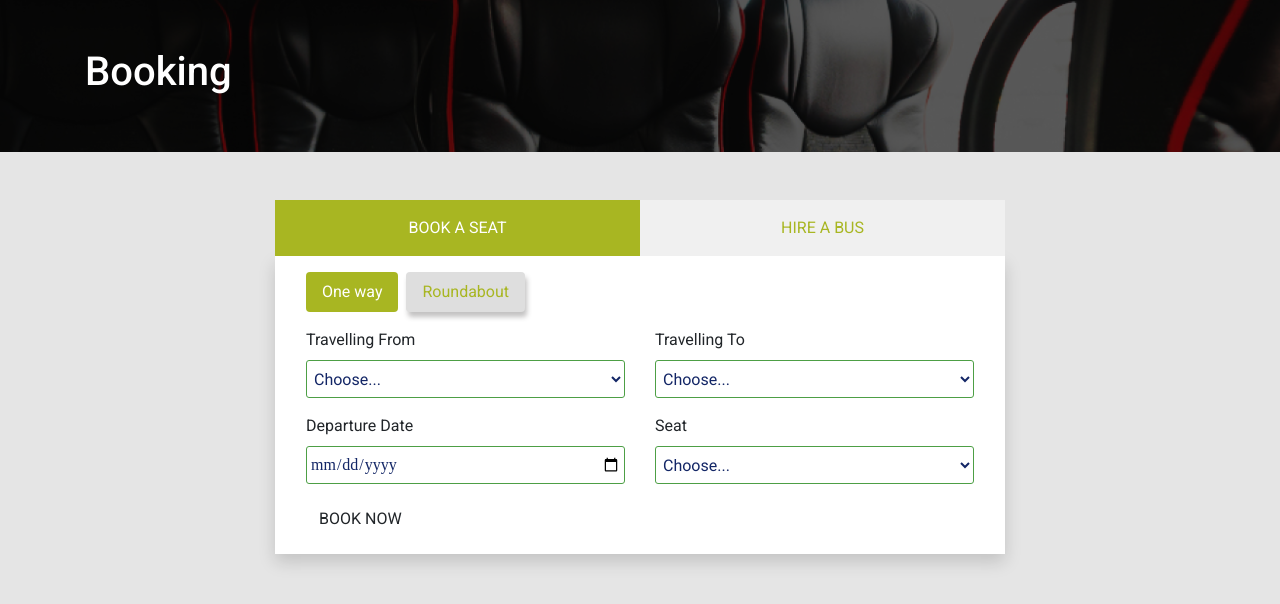
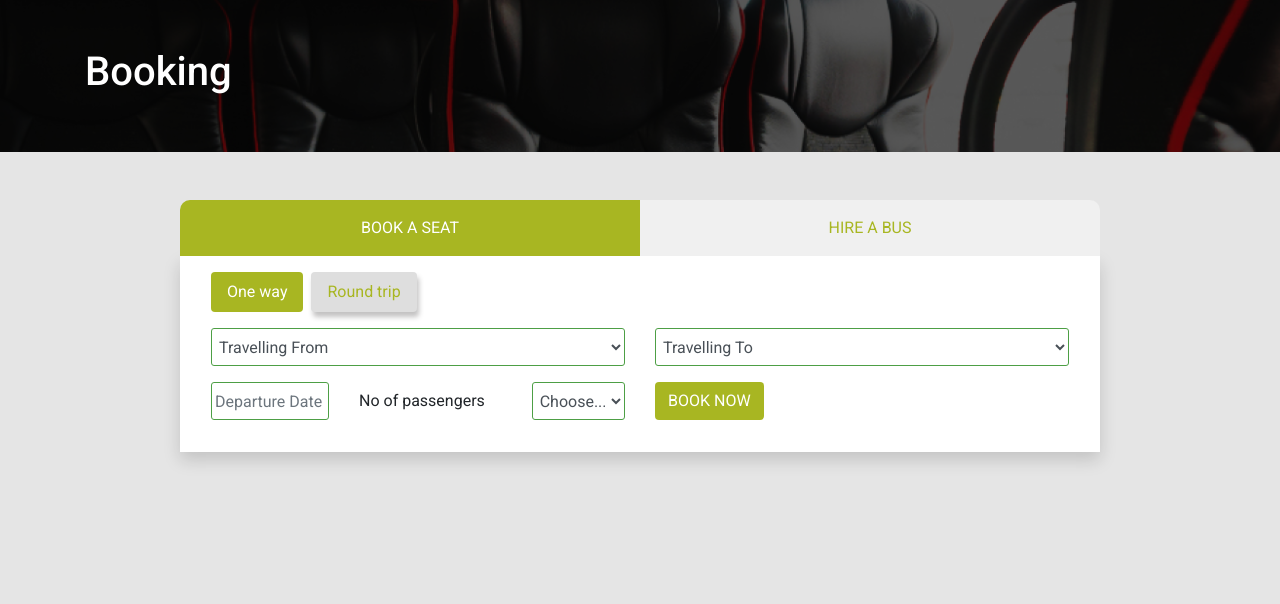
Before and after one commit to iballi2017/pmtransit, a PHP site: page /user/booking.php in a window 1280 px wide. Shown: the part 64-668 px from the top of the page. Run offline with PHP 8.4, Linux system fonts and the light colour scheme; some libraries are stand-ins or nearby versions.

Commit message:
19/02/2020 commit

```diff
--- a/css/style.css
+++ b/css/style.css
@@ -84,7 +84,7 @@ input[type="tel"],
 input[type="date"],
 input[type="time"],
 textarea {
-  color: #132666;
+  font-family: "Roboto", sans-serif;
   border: 1px solid #ccc;
   border-radius: 3px;
   padding: 3px;
@@ -126,7 +126,7 @@ textarea {
   background-color: #a8b622;
   color: #ffffff; }
   .custom-form-btn:hover {
-    background-color: #a8b622 !important;
+    background-color: #c3d03f !important;
     color: #ffffff; }
   .custom-form-btn:focus {
     border: 1px solid #a8b622;
@@ -267,9 +267,17 @@ navbar brand logo modified for screen-readers
   border-radius: 0 !important;
   padding-top: 1em;
   padding-bottom: 1em; }
+  .hero-tab-nav-links:hover {
+    color: #4d9f45; }
   .hero-tab-nav-links.active {
     background-color: #a8b622 !important;
     color: #ffffff; }
+
+.curve-left-top {
+  border-radius: 10px 0 0 0 !important; }
+
+.curve-right-top {
+  border-radius: 0 10px 0 0 !important; }
 
 .book-a-seat-tab-nav-links {
   background-color: #dedede;
--- a/css/style.scss
+++ b/css/style.scss
@@ -6,9 +6,11 @@
 $OneViewport: 100vh;
 $greenishColor: #4d9f45;
 $greenishLightColor: #a8b622;
+$greenishLightColor2: #c3d03f;
 $greyishColor: #dedede;
 $white: #ffffff;
 $lightBlue: #2589bd;
+$mainFontfamily: "Roboto", sans-serif;
 
 body {
   margin: 0;
@@ -103,7 +105,7 @@ input[type="tel"],
 input[type="date"],
 input[type="time"],
 textarea {
-  color: rgb(19, 38, 102);
+  font-family: $mainFontfamily;
   border: 1px solid #ccc;
   border-radius: 3px;
   padding: 3px;
@@ -132,7 +134,7 @@ textarea {
   background-color: $greenishLightColor;
   color: $white;
   &:hover {
-    background-color: $greenishLightColor !important;
+    background-color: $greenishLightColor2 !important;
     color: $white;
   }
   &:focus {
@@ -319,10 +321,21 @@ navbar brand logo modified for screen-readers
   border-radius: 0 !important;
   padding-top: 1em;
   padding-bottom: 1em;
+  &:hover {
+    color: $greenishColor;
+  }
   &.active {
     background-color: $greenishLightColor !important;
     color: $white;
   }
+}
+
+.curve-left-top {
+  border-radius: 10px 0 0 0 !important;
+}
+
+.curve-right-top {
+  border-radius: 0 10px 0 0 !important;
 }
 
 .book-a-seat-tab-nav-links {
--- a/includes/footer.php
+++ b/includes/footer.php
@@ -1,5 +1,3 @@
-
-
 <footer class="pt-5">
 
     <div class="container">
@@ -25,7 +23,7 @@
                         <a href="#" class="footer-links">About us</a>
                     </li>
                     <li>
-                        <a href="#" class="footer-links">FAQ</a>
+                        <a href="../user/faq.php" class="footer-links">FAQ</a>
                     </li>
                     <li>
                         <a href="#" class="footer-links">Privacy policy</a>
--- a/user/booking.php
+++ b/user/booking.php
@@ -15,17 +15,18 @@ include_once '../includes/header.php'; ?>
 
     <div class="container hero-booking-form my-5">
         <div class="row">
-            <div class="col-12 col-md-8 offset-md-2">
+            <div class="col-12 col-md-10 offset-md-1">
                 <ul class="nav row nav-pills col-block hero-main-nav-pills no-gutters" id="pills-tab" role="tablist">
                     <li class="nav-item col-12 col-md-6">
-                        <a class="nav-link active text-center hero-tab-nav-links btn-block" id="pills-seat-booking-tab"
-                            data-toggle="pill" href="#pills-seat-booking" role="tab" aria-controls="pills-seat-booking"
-                            aria-selected="true">BOOK A SEAT</a>
+                        <a class="nav-link active text-center hero-tab-nav-links curve-left-top btn-block"
+                            id="pills-seat-booking-tab" data-toggle="pill" href="#pills-seat-booking" role="tab"
+                            aria-controls="pills-seat-booking" aria-selected="true"
+                            style="border-radius: 10px 0px 0px 0px">BOOK A SEAT</a>
                     </li>
                     <li class="nav-item col-12 col-md-6">
-                        <a class="nav-link text-center hero-tab-nav-links" id="pills-bus-hire-tab" data-toggle="pill"
-                            href="#pills-bus-hire" role="tab" aria-controls="pills-bus-hire" aria-selected="false">HIRE
-                            A BUS</a>
+                        <a class="nav-link text-center hero-tab-nav-links curve-right-top" id="pills-bus-hire-tab"
+                            data-toggle="pill" href="#pills-bus-hire" role="tab" aria-controls="pills-bus-hire"
+                            aria-selected="false">HIRE A BUS</a>
                     </li>
                 </ul>
                 <div class="tab-content hero-tab-main-content-wrapper p-3 mb-5 shadow" id="pills-tabContent">
@@ -45,7 +46,7 @@ include_once '../includes/header.php'; ?>
                                         <li class="nav-item">
                                             <a class="nav-link book-a-seat-tab-nav-links ml-1" id="pills-roundAbout-tab"
                                                 data-toggle="pill" href="#pills-roundAbout" role="tab"
-                                                aria-controls="pills-roundAbout" aria-selected="false">Roundabout</a>
+                                                aria-controls="pills-roundAbout" aria-selected="false">Round trip</a>
                                         </li>
                                     </ul>
                                     <div class="tab-content text-left" id="pills-tabContent">
@@ -57,17 +58,15 @@ include_once '../includes/header.php'; ?>
                                                 <div class="row">
 
                                                     <div class="form-group col-12 col-md-6">
-                                                        <label for="travellingFrom">Travelling From</label>
                                                         <select id="travellingFrom" class="form-control">
-                                                            <option selected>Choose...</option>
+                                                            <option selected>Travelling From</option>
                                                             <option>...</option>
                                                         </select>
                                                     </div>
 
                                                     <div class="form-group col-12 col-md-6">
-                                                        <label for="travellingTo">Travelling To</label>
                                                         <select id="travellingTo" class="form-control">
-                                                            <option selected>Choose...</option>
+                                                            <option selected>Travelling To</option>
                                                             <option>...</option>
                                                         </select>
                                                     </div>
@@ -76,68 +75,87 @@ include_once '../includes/header.php'; ?>
 
                                                 <div class="row">
 
-                                                    <div class="form-group col-12 col-md-6">
-                                                        <label for="departureDate">Departure
-                                                            Date</label>
-                                                        <input type="date" class="form-control" id="departureDate">
+                                                    <div class="form-group col-12 col-md-2">
+                                                        <input type="text" class="form-control" id="departureDate"
+                                                            placeholder="Departure Date">
                                                     </div>
 
-                                                    <div class="form-group col-12 col-md-6">
-                                                        <label for="seat">Seat</label>
-                                                        <select id="seat" class="form-control">
-                                                            <option selected>Choose...</option>
-                                                            <option>...</option>
-                                                        </select>
+                                                    <div class="form-group col-12 col-md-4">
+                                                        <div class="row">
+                                                            <label for="numberOfPassengers"
+                                                                class="col-md-7 col-form-label">No of
+                                                                passengers</label>
+                                                            <div class="col-md-5">
+                                                                <select id="numberOfPassengers" class="form-control">
+                                                                    <option selected>Choose...</option>
+                                                                    <option>...</option>
+                                                                </select>
+                                                            </div>
+                                                        </div>
                                                     </div>
 
+                                                    <div class="col-6 col-md-6">
+                                                        <button type="submit" class="btn custom-form-btn">BOOK
+                                                            NOW</button></div>
+
                                                 </div>
-                                                <button type="submit" class="btn">BOOK
-                                                    NOW</button>
                                             </form>
 
                                         </div>
                                         <div class="tab-pane fade" id="pills-roundAbout" role="tabpanel"
                                             aria-labelledby="pills-roundAbout-tab">
 
-                                            <!-- round-about form -->
+                                            <!-- round trip form -->
                                             <form>
                                                 <div class="row">
 
                                                     <div class="form-group col-12 col-md-6">
-                                                        <label for="travellingFrom">Travelling From</label>
                                                         <select id="travellingFrom" class="form-control">
-                                                            <option selected>Choose...</option>
+                                                            <option selected>Travelling From</option>
                                                             <option>...</option>
                                                         </select>
                                                     </div>
 
                                                     <div class="form-group col-12 col-md-6">
-                                                        <label for="travellingTo">Travelling To</label>
                                                         <select id="travellingTo" class="form-control">
-                                                            <option selected>Choose...</option>
+                                                            <option selected>Travelling To</option>
                                                             <option>...</option>
                                                         </select>
                                                     </div>
+
                                                 </div>
 
                                                 <div class="row">
 
-                                                    <div class="form-group col-12 col-md-6">
-                                                        <label for="departureDate">Departure
-                                                            Date</label>
-                                                        <input type="date" class="form-control" id="departureDate">
+                                                    <div class="form-group col-6 col-md-3">
+                                                        <input type="text" class="form-control" id="departureDate"
+                                                            placeholder="Departure Date">
                                                     </div>
 
-                                                    <div class="form-group col-12 col-md-6">
-                                                        <label for="seat">Seat</label>
-                                                        <select id="seat" class="form-control">
-                                                            <option selected>Choose...</option>
-                                                            <option>...</option>
-                                                        </select>
+                                                    <div class="form-group col-6 col-md-3">
+                                                        <input type="text" class="form-control" id="returnDate"
+                                                            placeholder="Return Date">
                                                     </div>
+
+                                                    <div class="form-group col-12 col-md-4">
+                                                        <div class="row">
+                                                            <label for="numberOfPassengers"
+                                                                class="col-md-7 col-form-label">No of
+                                                                passengers</label>
+                                                            <div class="col-md-5">
+                                                                <select id="numberOfPassengers" class="form-control">
+                                                                    <option selected>Choose...</option>
+                                                                    <option>...</option>
+                                                                </select>
+                                                            </div>
+                                                        </div>
+                                                    </div>
+
+                                                    <div class="col-6 col-md-2">
+                                                        <button type="submit" class="btn custom-form-btn btn-block">BOOK
+                                                            NOW</button></div>
+
                                                 </div>
-                                                <button type="submit" class="btn btn-secondary">BOOK
-                                                    NOW</button>
                                             </form>
                                         </div>
                                     </div>
@@ -148,37 +166,39 @@ include_once '../includes/header.php'; ?>
                     <div class="tab-pane fade text-left" id="pills-bus-hire" role="tabpanel"
                         aria-labelledby="pills-bus-hire-tab">
 
-                        <!-- round-about form -->
+                        <!-- hire-a-bus form -->
                         <form>
                             <div class="row">
 
-                                <div class="form-group col">
-                                    <label for="travellingFrom">Travelling From</label>
+                                <div class="form-group col-12 col-md-6">
                                     <select id="travellingFrom" class="form-control">
-                                        <option selected>Abuja</option>
-                                        <option>Lagos</option>
+                                        <option selected>Travelling From</option>
+                                        <option>...</option>
                                     </select>
                                 </div>
 
-                                <div class="form-group col">
-                                    <label for="travellingTo">Travelling To</label>
+                                <div class="form-group col-12 col-md-6">
                                     <select id="travellingTo" class="form-control">
-                                        <option selected>Lagos</option>
-                                        <option>Abuja</option>
+                                        <option selected>Travelling To</option>
+                                        <option>...</option>
                                     </select>
                                 </div>
+
                             </div>
 
                             <div class="row">
 
-                                <div class="form-group col">
-                                    <label for="departureDate">Departure
-                                        Date</label>
-                                    <input type="date" class="form-control" id="departureDate">
+                                <div class="form-group col-6 col-md-3">
+                                    <input type="text" class="form-control" id="departureDate"
+                                        placeholder="Departure Date">
                                 </div>
+
+                                <div class="col-6 col-md-2 offset-md-1">
+                                    <button type="submit" class="btn custom-form-btn btn-block">BOOK
+                                        NOW</button>
+                                </div>
+
                             </div>
-                            <button type="submit" class="btn btn-success">BOOK
-                                NOW</button>
                         </form>
                     </div>
                 </div>
```
Also changed, not shown: TEST/select-seat-plugin/app.js (+3 -3 lines), TEST/select-seat-plugin/index.html (+95 -0 lines), TEST/select-seat-plugin/style.css (+0 -6 lines), index.php (+4 -5 lines), user/contact-us.php (+2 -6 lines), user/faq.php (added, +26 -0 lines), 1 other file.
